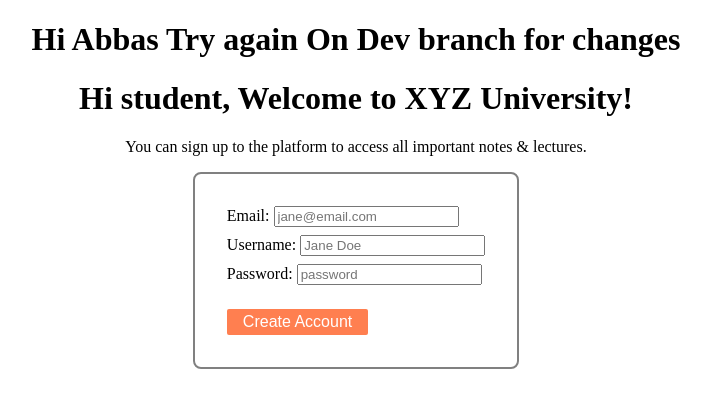
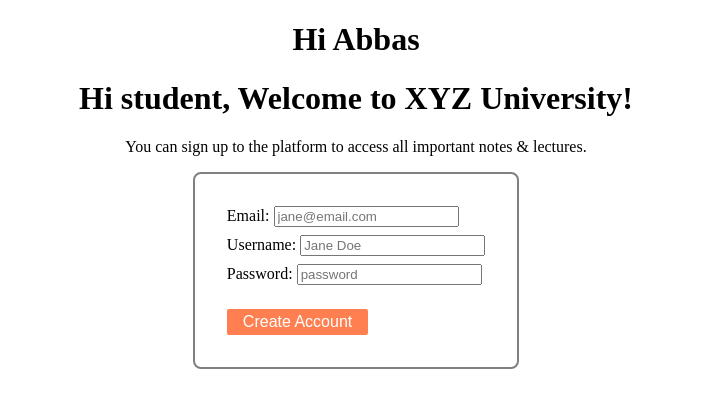
Before and after one commit to syed1muhammad0abbas2kazmi3/Registration-Form-CICD-, a website: page frontend/index.html in a window 1280 px wide. Shown: the whole page, without its empty margins (284-995 px from the left). Drawn offline with Linux system fonts and the light colour scheme.

Commit message:
again modified

```diff
--- a/frontend/index.html
+++ b/frontend/index.html
@@ -7,7 +7,7 @@
     <title>Home Page</title>
 </head>
 <body>
-	<h1>Hi Abbas Try again On Dev branch for changes</h1>
+	<h1>Hi Abbas</h1>
     <h1>Hi student, Welcome to XYZ University!</h1>
     <p>You can sign up to the platform to access all important notes & lectures.</p>
 
```
